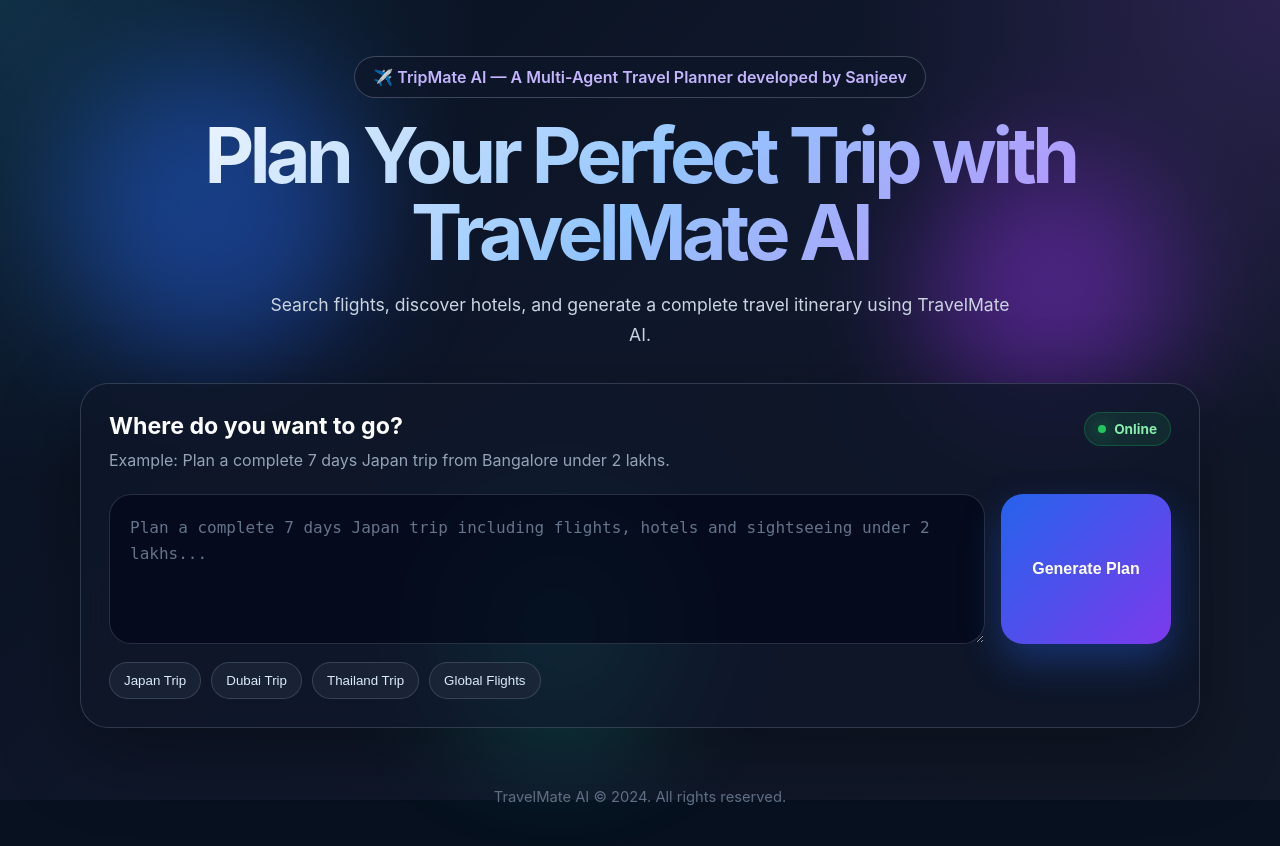
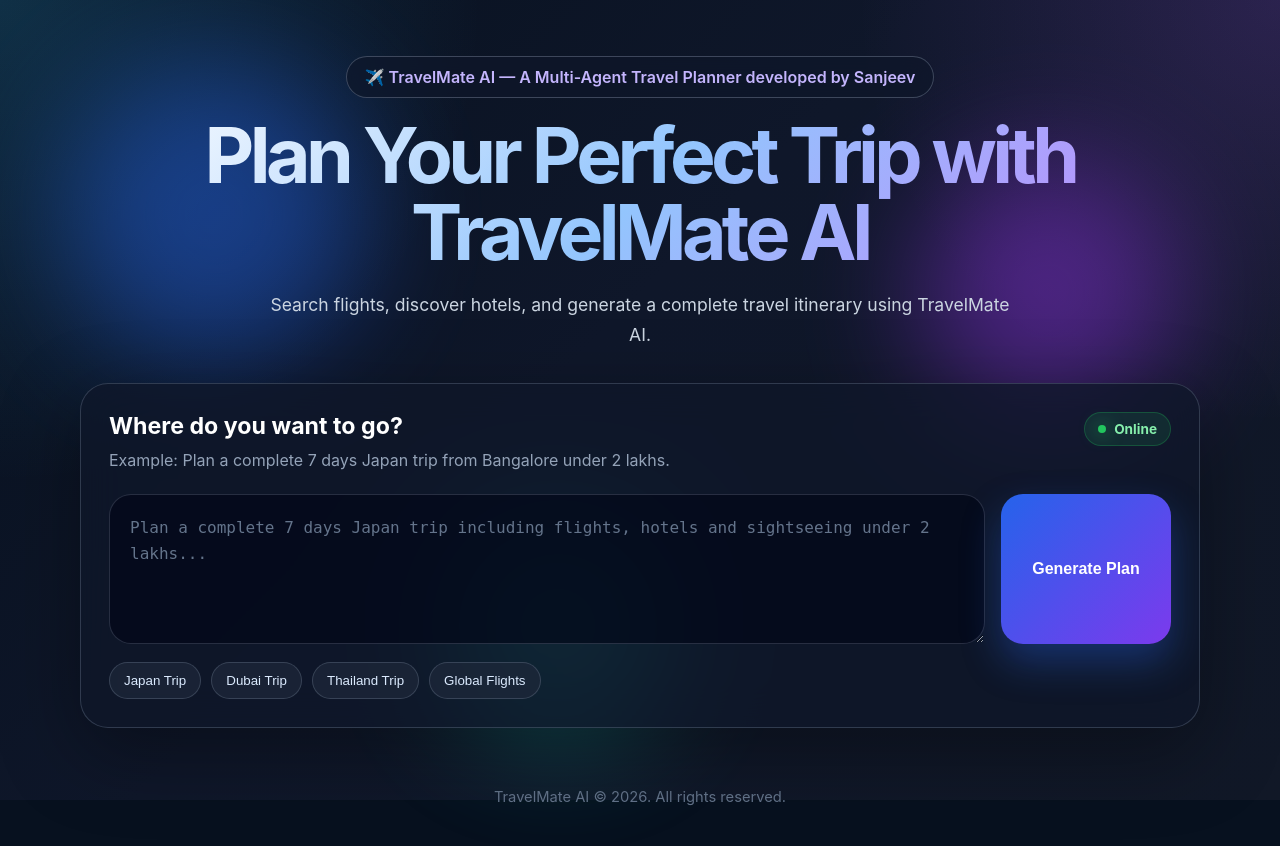
Before and after one commit to sanjeevsranjan/TravelMateAI, a FastAPI app: page / in a window 1280 px wide. Run offline with FastAPI, Linux system fonts and the light colour scheme; some libraries are stand-ins or nearby versions.

Commit message:
Text Changed

```diff
--- a/templates/index.html
+++ b/templates/index.html
@@ -22,7 +22,7 @@
 
         <section class="hero-section">
             <div class="badge">
-                ✈️ TripMate AI — A Multi-Agent Travel Planner developed by Sanjeev
+                ✈️ TravelMate AI — A Multi-Agent Travel Planner developed by Sanjeev
             </div>
 
             <h1>
@@ -113,7 +113,7 @@
     </main>
 
     <footer>
-        TravelMate AI &copy; 2024. All rights reserved.
+        TravelMate AI &copy; 2026. All rights reserved.
     </footer>
 
     <!-- Markdown Renderer -->
```
